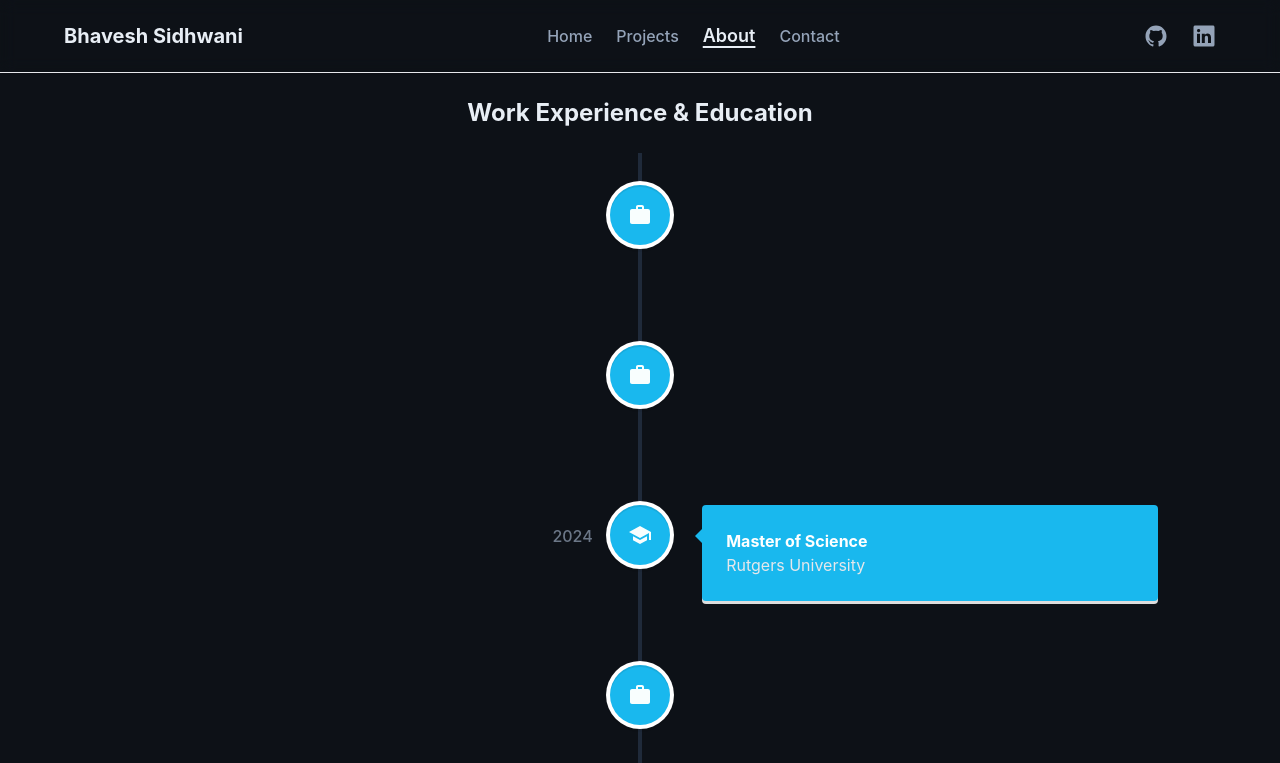
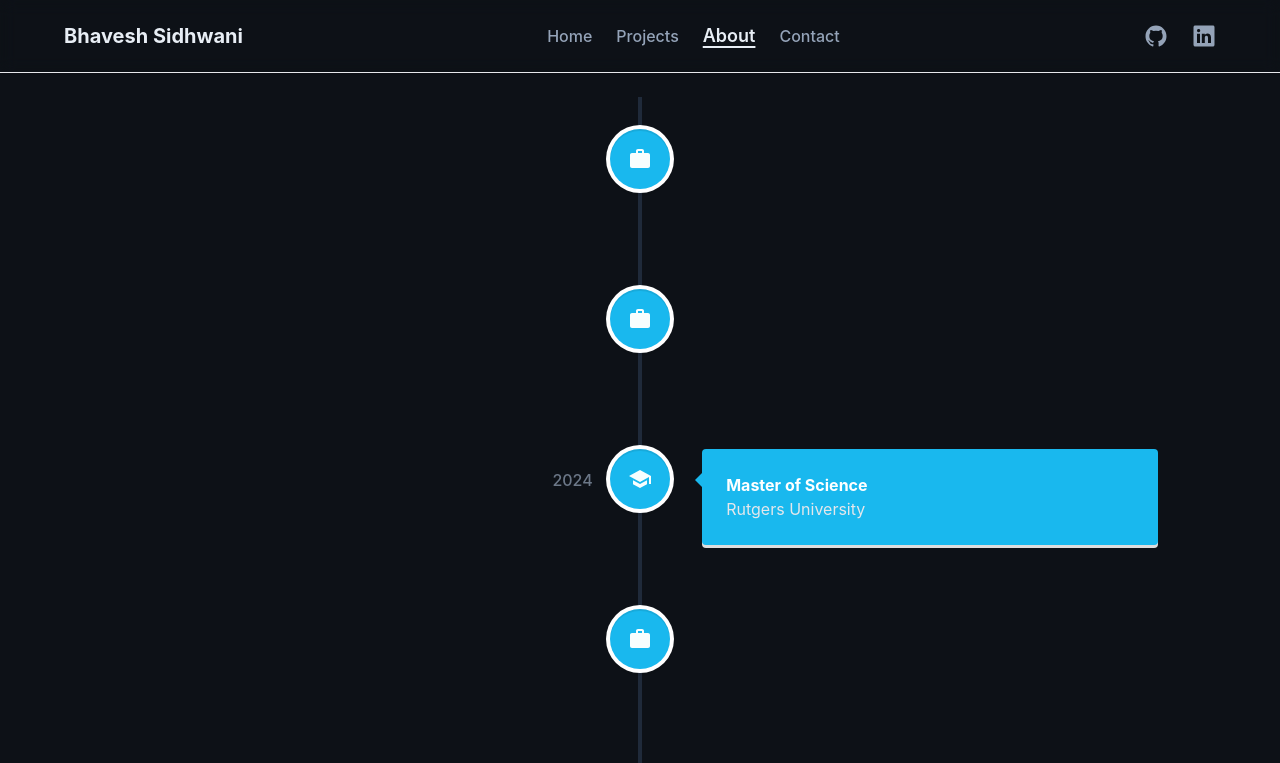
Before and after one commit to BhaveshSidhwani/Personal-Portfolio-Website, a Next.js app: page /about in a window 1280 px wide. Shown: the top 763 px of the page. Built offline with nearby package versions, Linux system fonts and the light colour scheme.

Commit message:
[fix] Removed section header from About page

```diff
--- a/app/about/page.tsx
+++ b/app/about/page.tsx
@@ -50,7 +50,6 @@ export default function AboutPage() {
 
   return (
     <div className="space-y-6">
-      <SectionHeader title="Work Experience & Education" position="center" />
       <Timeline />
 
       <SectionHeader title="Skills" />
```
